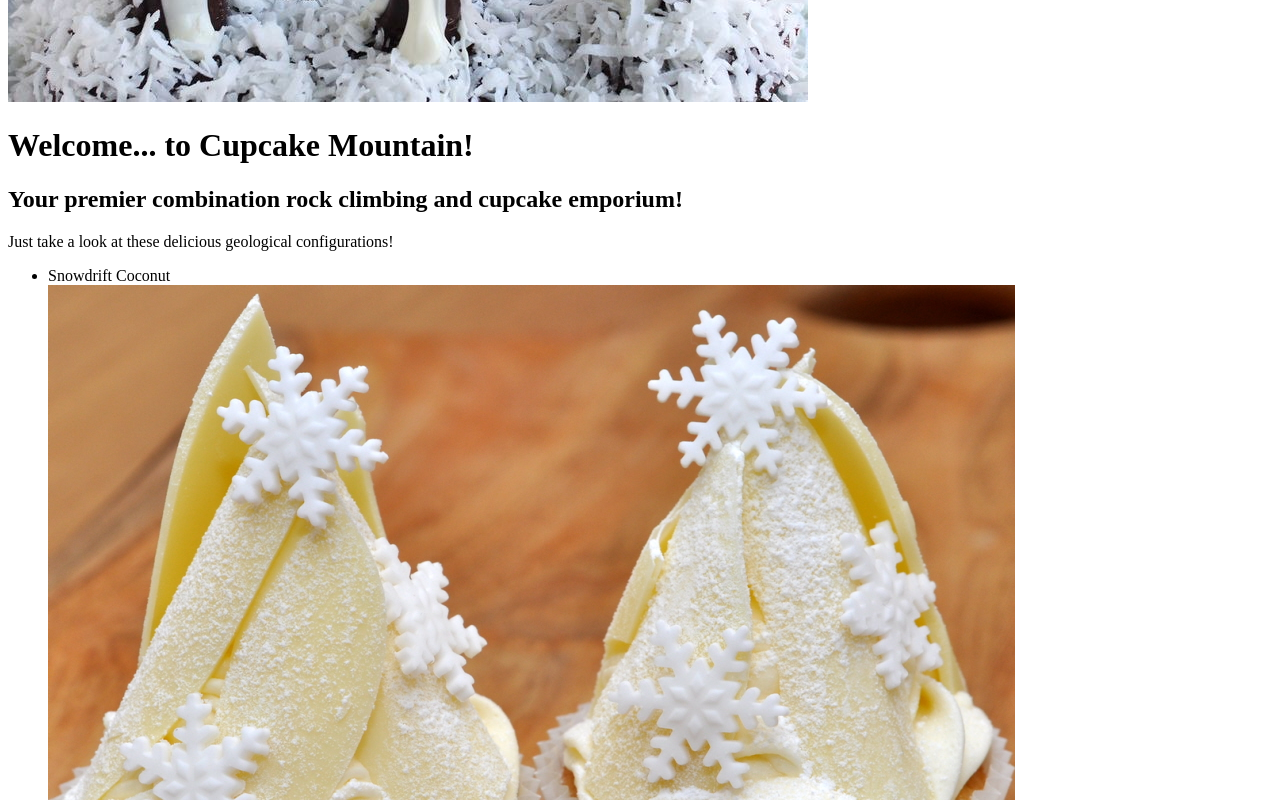
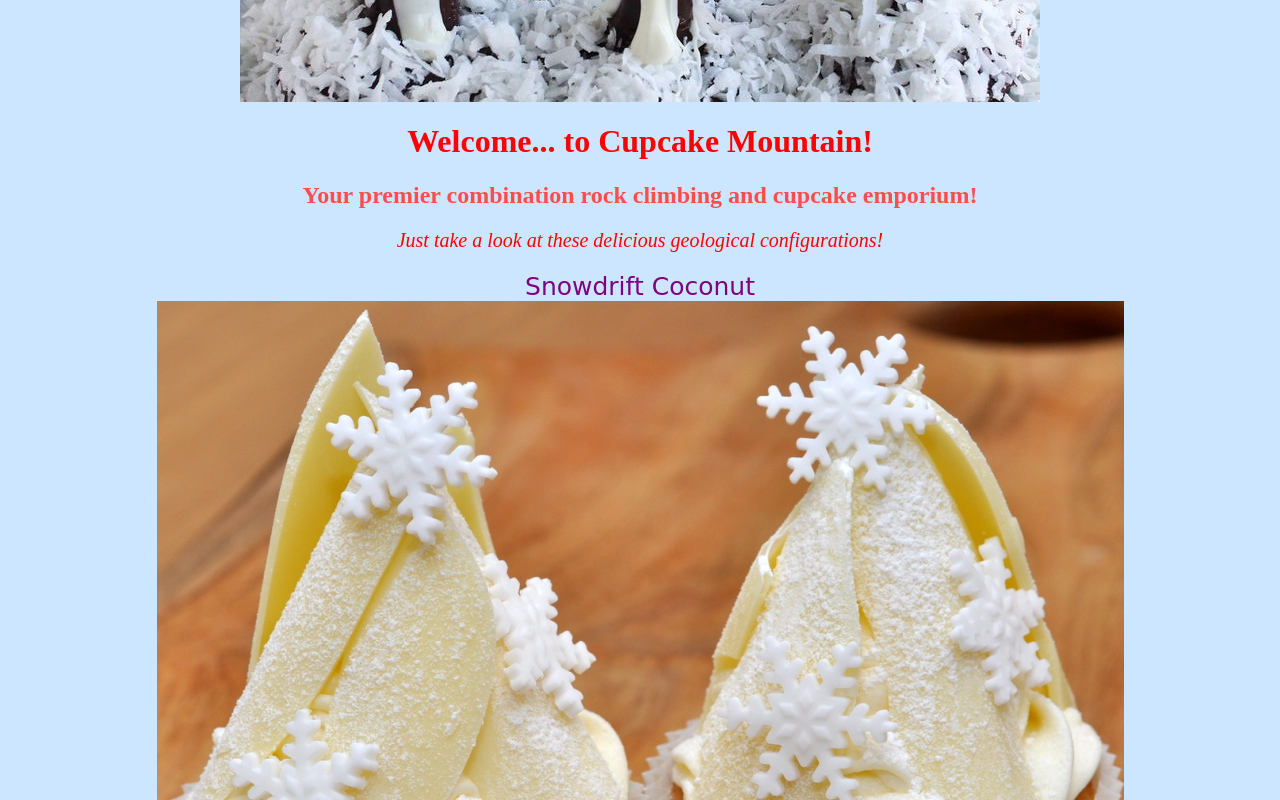
Before and after one commit to joshcasino/cupcake-page, a plain HTML site: page cupcake-page/index.html in a window 1280 px wide. Shown: the part 620-1420 px from the top of the page. Drawn offline with Linux system fonts and the light colour scheme.

Commit message:
adds css styles

```diff
--- a/cupcake-page/css/styles.css
+++ b/cupcake-page/css/styles.css
@@ -0,0 +1,42 @@
+.flashy {
+  color: red;
+  font-style: italic;
+  font-size: 20px;
+}
+
+.best {
+  font-family: fantasy;
+  color: pink;
+  font-size: 30px;
+}
+
+.secondbest {
+  font-family: cursive;
+  color: purple;
+  font-size: 25px;
+}
+
+ul{
+  padding: 0;
+  margin: 0;
+  list-style-type: none;
+  text-align: center;
+}
+
+h1{
+  text-align: center;
+  color: red;
+}
+
+h2{
+  text-align: center;
+  color: #ff4d4d;
+}
+
+p{
+  text-align: center;
+}
+
+body{
+  background-color: #cce6ff;
+}
--- a/cupcake-page/index.html
+++ b/cupcake-page/index.html
@@ -5,18 +5,18 @@
   <title>Cupcake Mountain</title>
 </head>
 <body>
-  <img src="img/cupcake05.jpg">
+  <img style="margin:0px auto;display:block" src="img/cupcake05.jpg">
   <h1>Welcome... to Cupcake Mountain!</h1>
   <h2>Your premier combination rock climbing and cupcake emporium!</h2>
-  <p>Just take a look at these delicious geological configurations!</p>
-  <ul>
+  <p class="flashy">Just take a look at these delicious geological configurations!</p>
+  <ul class="secondbest">
     <li>Snowdrift Coconut</li>
     <img src="img/cupcake04.jpg">
     <li>The Backpacker</li>
     <img src="img/cupcake02.jpg">
     <li>The Pompei</li>
     <img src="img/cupcake03.jpg">
-    <li> And our masterpiece, the Mt. Cupcake!</li>
+    <li class="best"> And our masterpiece, the Mt. Cupcake!</li>
     <img src="img/cupcake01.jpg">
   </ul>
 </body>
```
